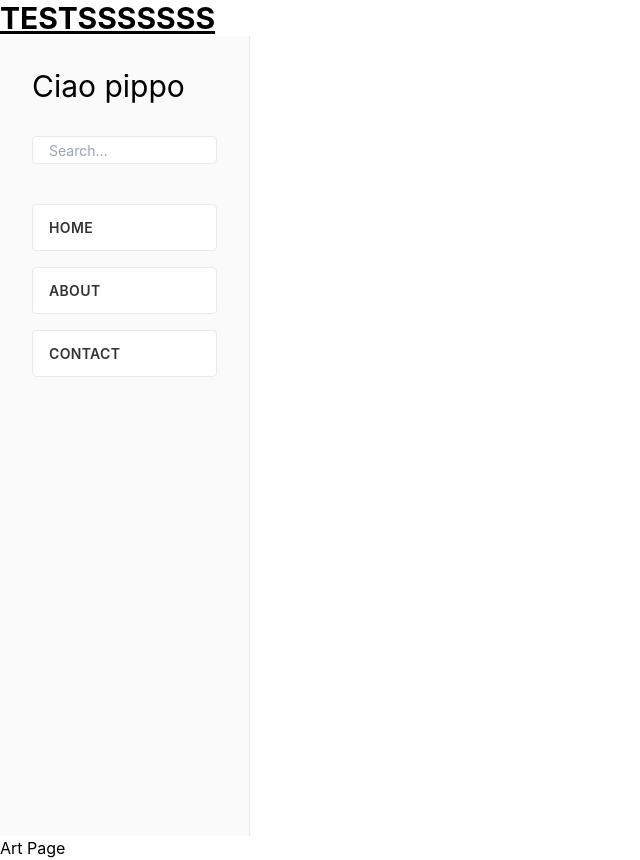
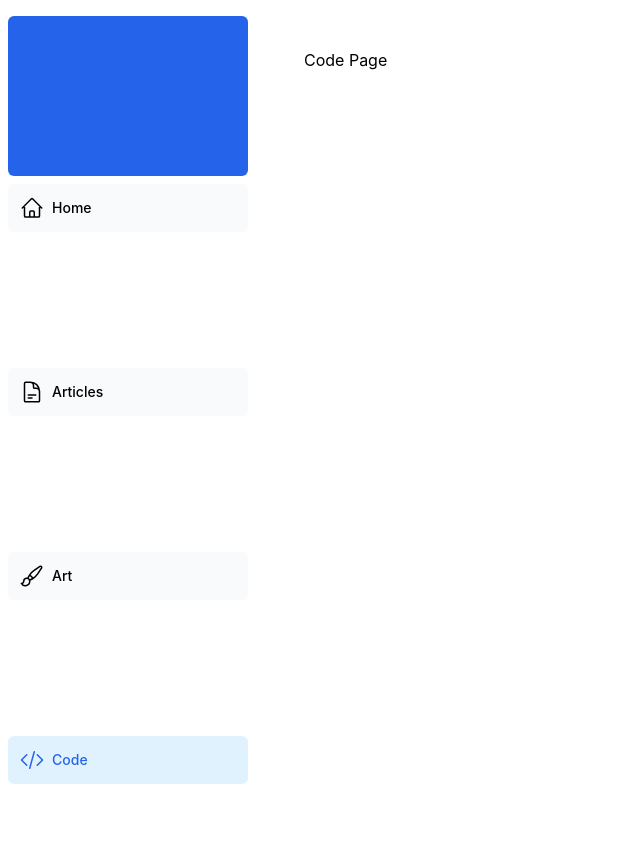
Before and after one commit to sam959/sam-blog, a Next.js app: page /code in a window 1280 px wide. Shown: the whole page, without its empty margins (0-640 px from the left). After the commit the page ends 800 px from the top, so only its background shows below. Built offline with nearby package versions, Linux system fonts and the light colour scheme.

Commit message:
navigation update
Update sidenav

```diff
--- a/src/app/(sections)/code/page.tsx
+++ b/src/app/(sections)/code/page.tsx
@@ -1,3 +1,3 @@
 export default function Page() {
-    return <p>Art Page</p>;
+    return <p>Code Page</p>;
 }
--- a/src/app/layout.tsx
+++ b/src/app/layout.tsx
@@ -1,5 +1,6 @@
 import '../ui/global.css';
-import Sidebar from '../ui/sidebar';
+import Sidebar from '../ui/navigation/sidebar';
+import SideNav from '../ui/navigation/sidenav';
 
 export default function RootLayout({
     children,
@@ -9,9 +10,12 @@ export default function RootLayout({
     return (
         <html lang="en">
             <body className=''>
-                <Sidebar />
-                <div className="content">{children}</div>
-
+                <div className="flex h-screen flex-col md:flex-row md:overflow-hidden">
+                    <div className="w-full flex-none md:w-64">
+                        <SideNav />
+                    </div>
+                    <div className="grow p-6 md:overflow-y-auto md:p-12">{children}</div>
+                </div>
             </body>
         </html>
     );
--- a/src/ui/container.tsx
+++ /dev/null
@@ -1,9 +0,0 @@
-type Props = {
-    children?: React.ReactNode;
-};
-
-const Container = ({ children }: Props) => {
-    return <div className="container mx-auto px-5">{children}</div>;
-};
-
-export default Container;
--- a/src/ui/navlinks.tsx
+++ b/src/ui/navigation/navlinks.tsx
@@ -1,10 +1,10 @@
-
 'use client';
 
 import {
-    UserGroupIcon,
+    CodeBracketIcon,
+    PaintBrushIcon,
     HomeIcon,
-    DocumentDuplicateIcon,
+    DocumentTextIcon,
 } from '@heroicons/react/24/outline';
 import Link from 'next/link';
 import { usePathname } from 'next/navigation';
@@ -13,13 +13,14 @@ import clsx from 'clsx';
 // Map of links to display in the side navigation.
 // Depending on the size of the application, this would be stored in a database.
 const links = [
-    { name: 'Home', href: '/dashboard', icon: HomeIcon },
+    { name: 'Home', href: '/', icon: HomeIcon },
     {
-        name: 'Invoices',
-        href: '/dashboard/invoices',
-        icon: DocumentDuplicateIcon,
+        name: 'Articles',
+        href: '/articles',
+        icon: DocumentTextIcon,
     },
-    { name: 'Customers', href: '/dashboard/customers', icon: UserGroupIcon },
+    { name: 'Art', href: '/art', icon: PaintBrushIcon },
+    { name: 'Code', href: '/code', icon: CodeBracketIcon }
 ];
 
 export default function NavLinks() {
--- a/src/ui/sidebar.tsx
+++ b/src/ui/navigation/sidebar.tsx
@@ -11,9 +11,8 @@ export default function Sidebar() {
     }, [])
     return (
         <div>
-            <p className="text-3xl font-bold underline">TESTSSSSSSS</p>
+            <p className="text-3xl font-bold underline">Menu</p>
             <nav className={classNames}>
-                <p className="text-3xl text-red">Ciao pippo</p>
                 <input className={styles.input} placeholder="Search..." />
                 <Link href="/">Home</Link>
                 <Link href="/about">About</Link>
--- /dev/null
+++ b/src/ui/navigation/sidenav.tsx
@@ -0,0 +1,17 @@
+import Link from 'next/link';
+import NavLinks from './navlinks';
+
+export default function SideNav() {
+  return (
+    <div className="flex h-full flex-col px-3 py-4 md:px-2">
+      <Link
+        className="mb-2 flex h-20 items-end justify-start rounded-md bg-blue-600 p-4 md:h-40"
+        href="/"
+      >
+      </Link>
+      <div className="flex grow flex-row justify-between space-x-2 md:flex-col md:space-x-0 md:space-y-2">
+        <NavLinks />
+      </div>
+    </div>
+  );
+}
```
Also changed, not shown: src/ui/navigation/sidebar.module.css (renamed from src/ui/sidebar.module.css).
